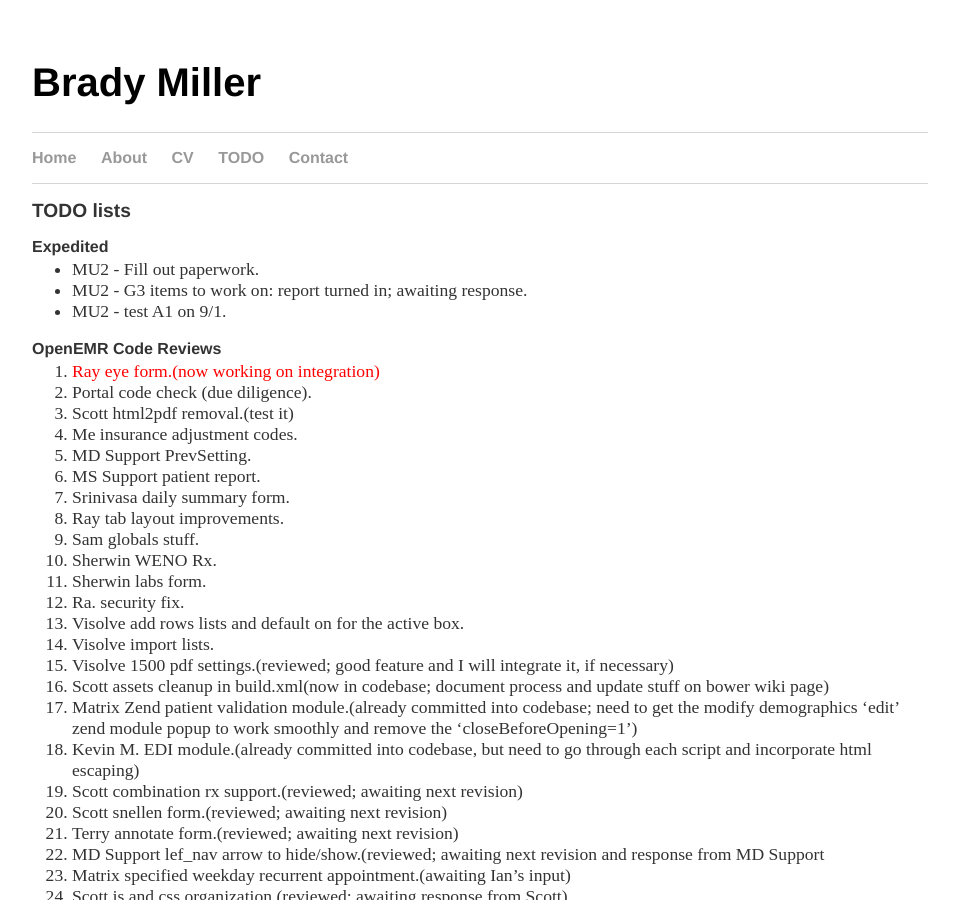
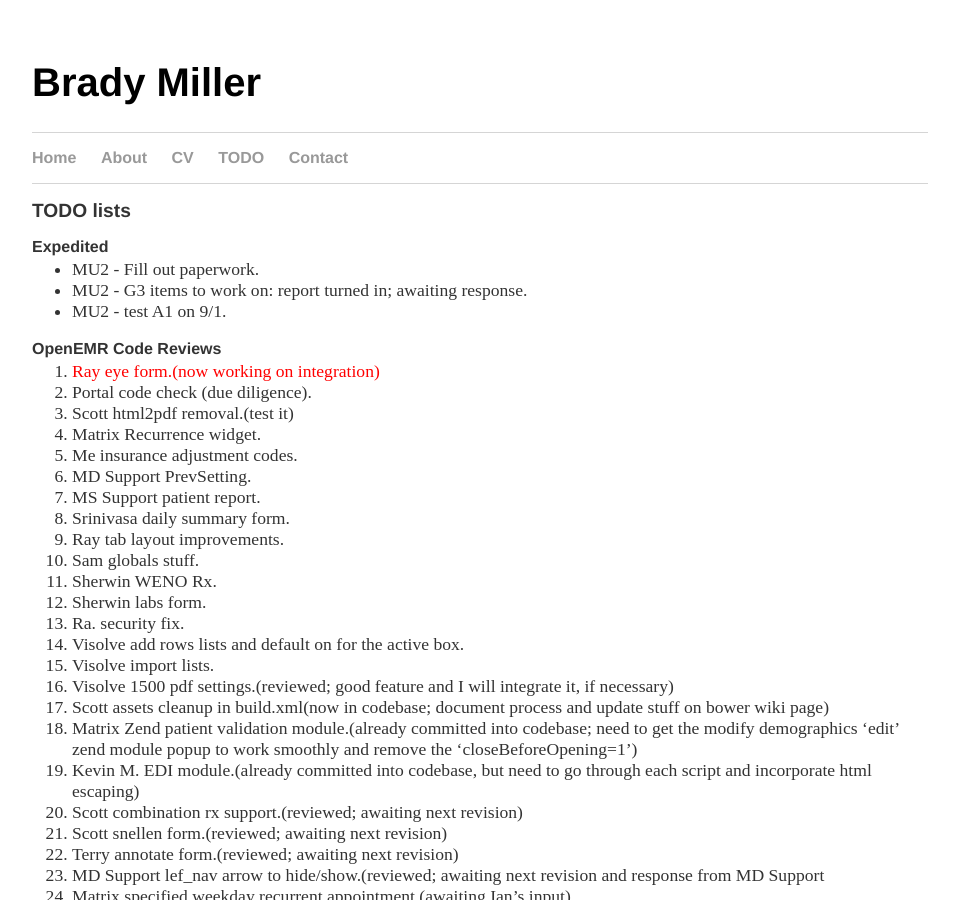
Before and after one commit to bradymiller/bradymiller.github.io, a Jekyll site: the page built from todo/index.md, in a window 1280 px wide and 900 px high. Shown: the whole window, without its empty margins (160-1119 px from the left). Built offline with Jekyll 4.4.1, drawn with Linux system fonts in a browser that asks for light colours.

Commit message:
Update todo list

```diff
--- a/todo/index.md
+++ b/todo/index.md
@@ -12,6 +12,7 @@
 1. <span style="color: red">Ray eye form.(now working on integration)</span>
 1. Portal code check (due diligence).
 1. Scott html2pdf removal.(test it)
+1. Matrix Recurrence widget.
 1. Me insurance adjustment codes.
 1. MD Support PrevSetting.
 1. MS Support patient report.
```
